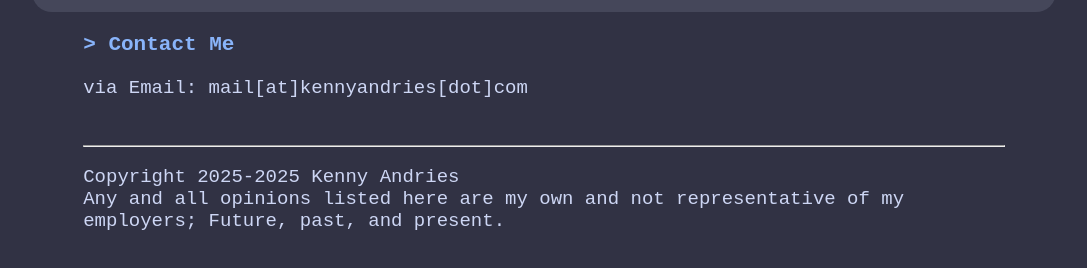
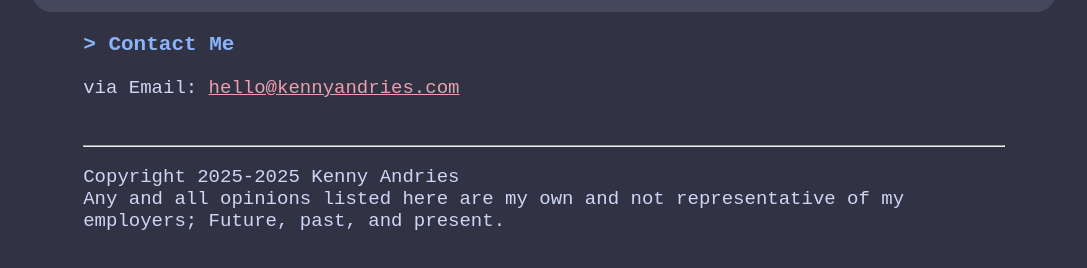
Before and after one commit to rathix/kennyandries-site, a plain HTML site: page contact.html in a window 1280 px wide. Shown: the part 88-356 px from the top of the page, without its empty margins (96-1183 px from the left). Drawn offline with nearby package versions, Linux system fonts and the light colour scheme.

Commit message:
Add mailto link

```diff
--- a/contact.html
+++ b/contact.html
@@ -21,7 +21,7 @@
 
     <div class="content-container">
         <h3>> Contact Me</h3>
-        <p>via Email: mail[at]kennyandries[dot]com</p>
+        <p>via Email: <a class="social-link" href="mailto:hello@kennyandries.com">hello@kennyandries.com</a></p>
     </div>
 
     <!--Footer-->
```
